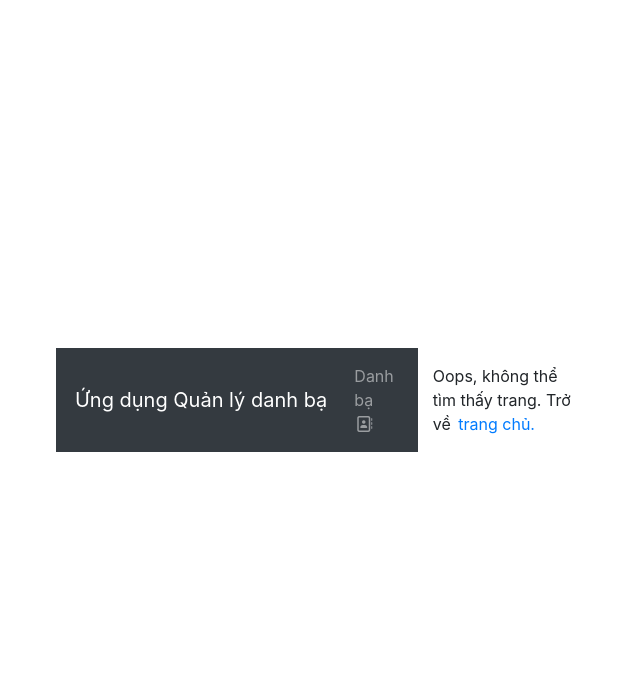
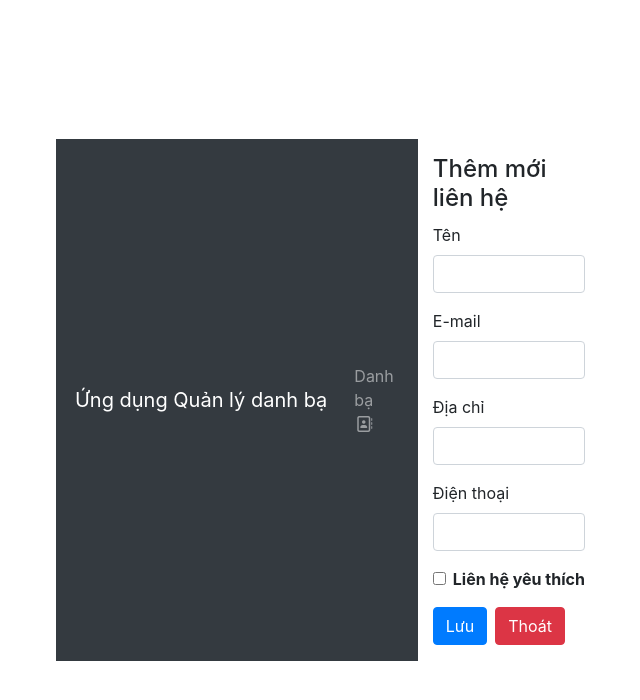
Before and after one commit to tinhdc26v7x016/DC26V7X016_TieuHuuTinh_Frontend, a Vue app: page /contacts/add in a window 1280 px wide. Shown: the top 700 px of the page, without its empty margins (8-648 px from the left). Built offline with nearby package versions, Linux system fonts and the light colour scheme; no server answers.

Commit message:
Tao trang them moi lien he

```diff
--- a/src/components/ContactForm.vue
+++ b/src/components/ContactForm.vue
@@ -2,30 +2,30 @@
     <Form @submit="submitContact" :validation-schema="contactFormSchema">
         <div class="form-group">
             <label for="name">Tên</label>
-            <Field name="name" type="text" class="form-control" vmodel="contactLocal.name" />
+            <Field name="name" type="text" class="form-control" v-model="contactLocal.name" />
             <ErrorMessage name="name" class="error-feedback" />
         </div>
 
         <div class="form-group">
             <label for="email">E-mail</label>
-            <Field name="email" type="email" class="form-control" vmodel="contactLocal.email" />
+            <Field name="email" type="email" class="form-control" v-model="contactLocal.email" />
             <ErrorMessage name="email" class="error-feedback" />
         </div>
 
         <div class="form-group">
             <label for="address">Địa chỉ</label>
-            <Field name="address" type="text" class="form-control" vmodel="contactLocal.address" />
+            <Field name="address" type="text" class="form-control" v-model="contactLocal.address" />
             <ErrorMessage name="address" class="error-feedback" />
         </div>
 
         <div class="form-group">
             <label for="phone">Điện thoại</label>
-            <Field name="phone" type="tel" class="form-control" vmodel="contactLocal.phone" />
+            <Field name="phone" type="tel" class="form-control" v-model="contactLocal.phone" />
             <ErrorMessage name="phone" class="error-feedback" />
         </div>
 
         <div class="form-group form-check">
-            <input name="favorite" type="checkbox" class="form-check-input" vmodel="contactLocal.favorite" />
+            <input name="favorite" type="checkbox" class="form-check-input" v-model="contactLocal.favorite" />
             <label for="favorite" class="form-check-label">
             <strong>Liên hệ yêu thích</strong>
             </label>
--- a/src/router/index.js
+++ b/src/router/index.js
@@ -19,6 +19,14 @@ const routes = [
         component: () => import("@/views/ContactEdit.vue"),
         props: true // Truyền các biến trong $route.params vào làm props
     },
+
+    {
+        path: "/contacts/add",
+        name: "contact.add",
+        component: () => import("@/views/ContactAdd.vue"),
+        props: true
+    },
+
 ];
 
 const router = createRouter({
--- /dev/null
+++ b/src/views/ContactAdd.vue
@@ -0,0 +1,56 @@
+<template>
+    <div class="page">
+        <h4>Thêm mới liên hệ</h4>
+        <ContactForm
+            :contact="contact"
+            @submit:contact="createContact"
+        />
+        <p>{{ message }}</p>
+    </div>
+</template>
+
+<script>
+import ContactForm from "@/components/ContactForm.vue";
+import ContactService from "@/services/contact.service";
+export default {
+    components: {
+        ContactForm,
+    },
+
+    data() {
+        return {
+            contact: {
+                name: "",
+                email: "",
+                address: "",
+                phone: "",
+                favorite: false,
+            },
+            message: "",
+        };
+    },
+
+    methods: {
+        async createContact(data) {
+            try {
+                await ContactService.create(data);
+                alert("Thêm liên hệ thành công!");
+                this.$router.push({
+                    name: "contactbook",
+                });
+
+            } catch (error) {
+                console.log(error);
+                alert("Không thể thêm liên hệ.");
+            }
+        },
+    },
+};
+</script>
+
+<style scoped>
+.page {
+    max-width: 600px;
+    margin: auto;
+}
+</style>
--- a/src/views/ContactEdit.vue
+++ b/src/views/ContactEdit.vue
@@ -45,6 +45,7 @@ export default {
         },
         async updateContact(data) {
             try {
+                console.log("ID:", this.contact._id);
                 await ContactService.update(this.contact._id, data);
                 alert('Liên hệ được cập nhật thành công.');
                 this.$router.push({ name: "contactbook" });
```
